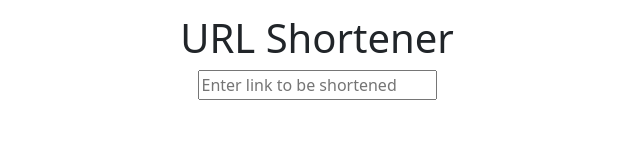
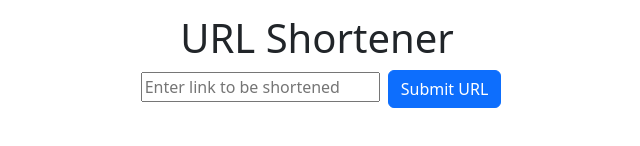
Before and after one commit to pesto-students/p7-tanish-vamsilearner, a React (Create React App) app in the folder Week-9/todo_list/: page / in a window 1280 px wide. Shown: the part 154-300 px from the top of the page, without its empty margins (323-963 px from the left). Built offline with nearby package versions, Linux system fonts and the light colour scheme; no server answers.

Commit message:
optimized with usememo

```diff
--- a/Week-9/todo_list/src/ShortenUrl/ShortUrl.js
+++ b/Week-9/todo_list/src/ShortenUrl/ShortUrl.js
@@ -4,30 +4,41 @@ import axios from "axios";
 import Button from "react-bootstrap/Button";
 
 const ShortUrl = () => {
-  const [shortenedLink, setShortenedLink] = useState(""); // states
+  const [shortenedLink, setShortenedLink] = useState("");
   const [userInput, setUserInput] = useState("");
 
-
-  // on submit url calls this function
   const fetchData = async () => {
     try {
       const response = await axios(
-        `https://api.shrtco.de/v2/shorten?url=${userInput}`  // query params sending
+        `https://api.shrtco.de/v2/shorten?url=${userInput}`
       );
-      setShortenedLink(response.data.result.full_short_link);
+      if (response.data.ok) {
+        setShortenedLink(response.data.result.full_short_link);
+      }
     } catch (e) {
+      alert(e.response.data.error);
+      setShortenedLink(null);
       console.log(e);
     }
   };
 
-  //using the useMemo hook to memoize the result of the fetchData function, which is the shortened URL. The fetchData function is called every time the userInput state changes, and its result is memoized using useMemo
-  const handleCopy = useMemo(() => {
-    return fetchData();
-  }, [userInput]);
+  // The useMemo hook has been used to memoize the submitUrl function.
+  //This is because submitUrl only needs to be re-computed when the userInput state changes. By memoizing the function, we can avoid unnecessary re-renders of the component.
+  const submitUrl = useMemo(
+    () => {
+      return () => {
+        if (userInput !== "") {
+          fetchData();
+        }
+      };
+    },
+    [userInput]
+  );
+
   return (
     <div>
       <h1>Short-end Url</h1>
-      <div className=" text-center">
+      <div className="text-center">
         <h1>URL Shortener</h1>
         <div>
           <input
@@ -39,13 +50,17 @@ const ShortUrl = () => {
               setUserInput(e.target.value);
             }}
           />
-          { shortenedLink &&
-          <div className=" mt-2">
-            <label className="border mx-2">{shortenedLink}</label>
-            <CopyToClipboard text={shortenedLink}>
-              <Button variant="primary">Copy URL</Button>
-            </CopyToClipboard>
-          </div>}
+          <Button variant="primary" onClick={submitUrl}>
+            Submit URL
+          </Button>
+          {shortenedLink && (
+            <div className="mt-2">
+              <label className="border mx-2">{shortenedLink}</label>
+              <CopyToClipboard text={shortenedLink}>
+                <Button variant="primary">Copy URL</Button>
+              </CopyToClipboard>
+            </div>
+          )}
         </div>
       </div>
     </div>
```
